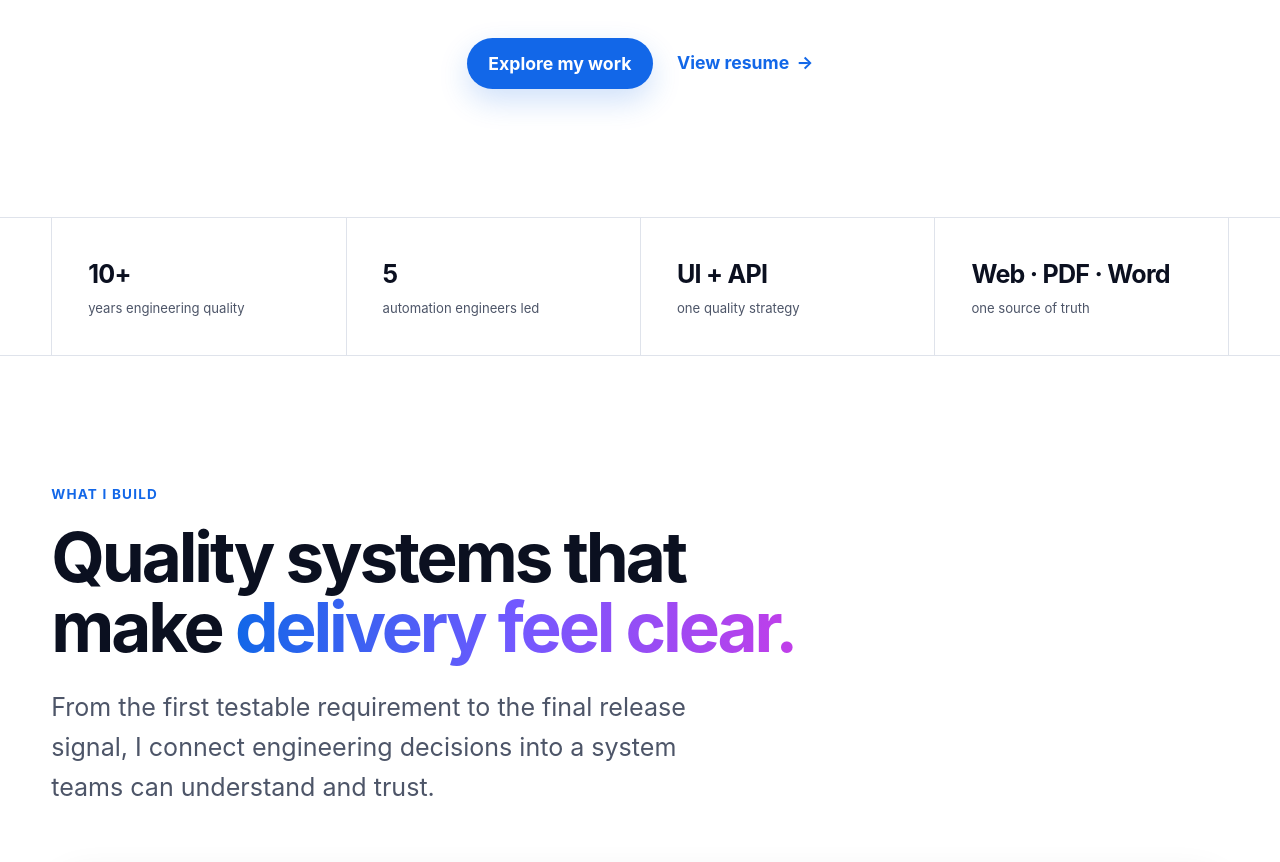
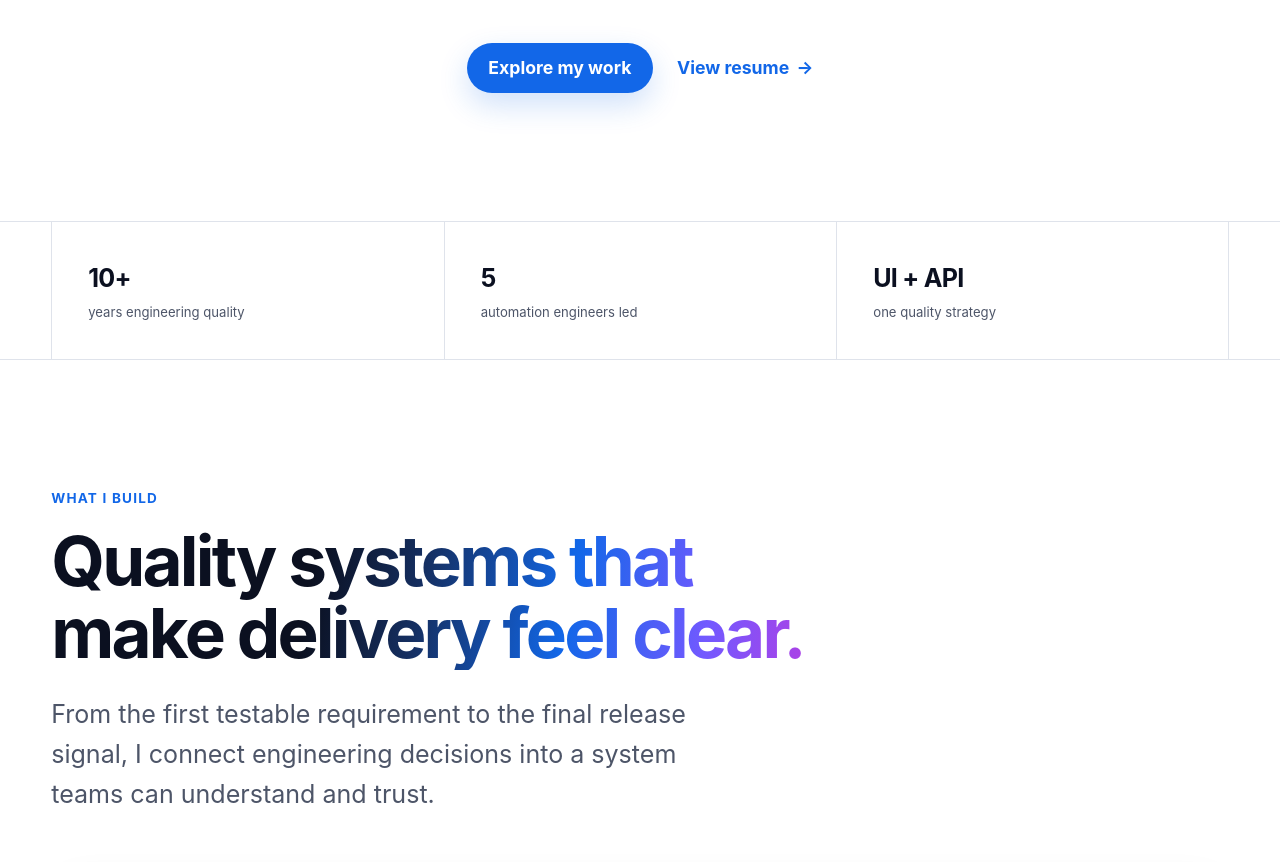
Before and after one commit to mohamedmoheyeldin/portfolio, an Astro site: page / in a window 1280 px wide. Shown: the part 584-1446 px from the top of the page. Built offline with nearby package versions, Linux system fonts and the light colour scheme; Astro itself is replaced by a stand-in of ours.

Commit message:
Refine portfolio heading gradients

```diff
--- a/src/pages/index.astro
+++ b/src/pages/index.astro
@@ -29,7 +29,6 @@ const description = `${profile.name} — ${profile.headline}`;
         <div><strong>10+</strong><span>years engineering quality</span></div>
         <div><strong>5</strong><span>automation engineers led</span></div>
         <div><strong>UI + API</strong><span>one quality strategy</span></div>
-        <div><strong>Web · PDF · Word</strong><span>one source of truth</span></div>
       </div>
     </section>
 
@@ -82,8 +81,8 @@ const description = `${profile.name} — ${profile.headline}`;
             </ul>
             <a class="text-link" href="https://github.com/mohamedmoheyeldin/portfolio">View the source <span aria-hidden="true">↗</span></a>
           </div>
-          <div class="architecture-visual" aria-label="One career source serving web, PDF, and Word formats">
-            <div class="source-node"><span>Verified career data</span><strong>One source</strong></div>
+          <div class="architecture-visual" aria-label="Verified career data feeding portfolio and resume formats">
+            <div class="source-node"><span>Verified career data</span><strong>Shared content model</strong></div>
             <div class="connector-lines" aria-hidden="true"></div>
             <div class="output-nodes"><span>Web</span><span>PDF</span><span>Word</span></div>
           </div>
--- a/src/styles/global.css
+++ b/src/styles/global.css
@@ -29,11 +29,11 @@ input,
 textarea { font: inherit; }
 
 h1, h2, h3, p, ul { margin-block-start: 0; }
-h1, h2, h3 { font-family: var(--font-brand); line-height: 1.02; letter-spacing: -0.045em; text-wrap: balance; }
+h1, h2, h3 { color: var(--ink); font-family: var(--font-brand); line-height: 1.04; letter-spacing: -0.04em; text-wrap: balance; }
 h1 { font-size: var(--step-4); }
 h2 { font-size: var(--step-3); }
 h3 { font-size: var(--step-2); }
-p { color: var(--ink-soft); }
+p { color: var(--ink-soft); text-wrap: pretty; }
 
 .shell { width: min(100% - (2 * var(--page-inline)), var(--content-width)); margin-inline: auto; }
 .skip-link { position: fixed; inset: var(--space-3) auto auto var(--space-3); z-index: 100; padding: var(--space-2) var(--space-3); color: white; background: var(--blue); border-radius: 999px; transform: translateY(-200%); }
@@ -68,7 +68,7 @@ p { color: var(--ink-soft); }
 
 .eyebrow { margin: 0 0 var(--space-3); color: var(--blue); font-size: var(--step--1); font-weight: 750; letter-spacing: 0.09em; text-transform: uppercase; }
 .proof-strip { color: var(--ink); background: var(--surface); border-block: 1px solid var(--line); }
-.proof-grid { display: grid; grid-template-columns: repeat(4, 1fr); }
+.proof-grid { display: grid; grid-template-columns: repeat(3, 1fr); }
 .proof-grid > div { padding: 2.25rem; border-inline-start: 1px solid var(--line); }
 .proof-grid > div:last-child { border-inline-end: 1px solid var(--line); }
 .proof-grid strong, .proof-grid span { display: block; }
@@ -129,7 +129,16 @@ p { color: var(--ink-soft); }
 .page-hero h1 { width: 100%; max-width: 15ch; margin-block-end: var(--space-4); font-size: var(--hero-heading-size); }
 .page-hero > p:last-of-type { max-width: 48rem; margin-inline: auto; font-size: var(--step-1); }
 .page-hero .button-row { justify-content: center; margin-block-start: var(--space-3); }
-.gradient-text { color: var(--blue); background: linear-gradient(90deg, var(--blue), var(--violet), #c13ee9); background-clip: text; -webkit-background-clip: text; -webkit-text-fill-color: transparent; }
+h1:has(.gradient-text),
+h2:has(.gradient-text),
+h3:has(.gradient-text) {
+  color: transparent;
+  background: linear-gradient(100deg, var(--ink) 0%, var(--ink) 34%, #152f61 48%, var(--blue) 67%, var(--violet) 85%, #b43ee2 100%);
+  background-clip: text;
+  -webkit-background-clip: text;
+  -webkit-text-fill-color: transparent;
+}
+.gradient-text { display: contents; color: inherit; background: none; -webkit-text-fill-color: inherit; }
 .not-found h1 { margin-block-end: var(--space-3); }
 .not-found p:not(.eyebrow) { max-width: 34rem; font-size: var(--step-1); }
 
```
